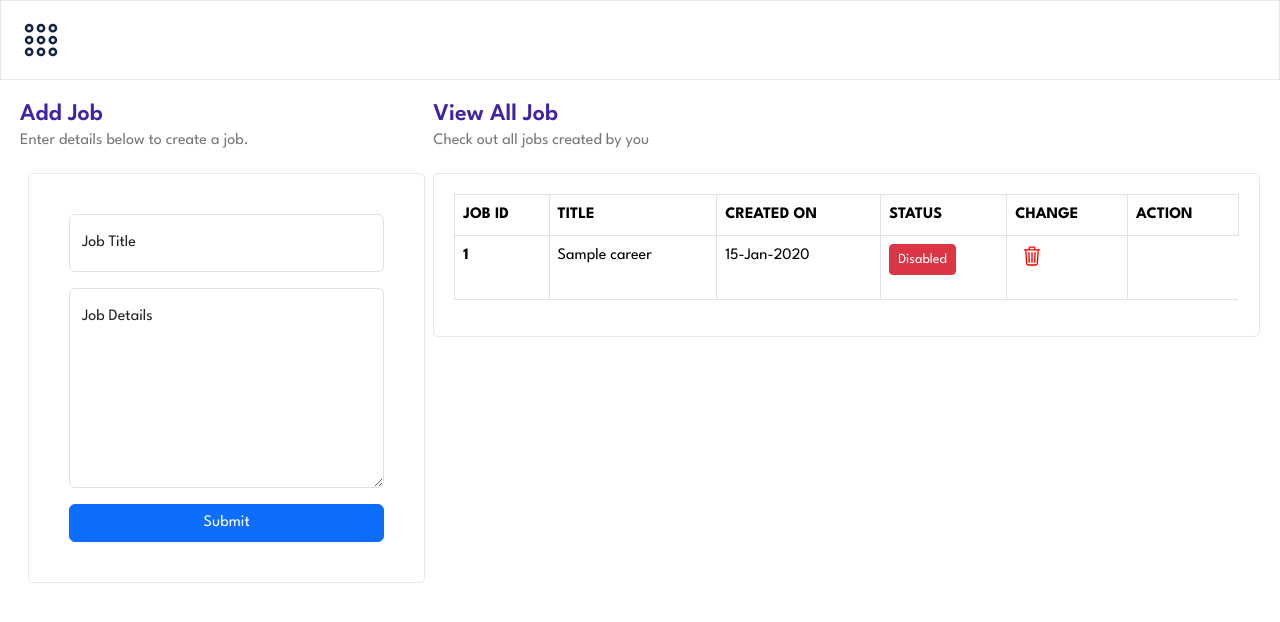
After one commit to Borapolyclinic/sewahospital, a PHP site: page /admin/career.php in a window 1280 px wide. The commit adds this page. Shown: the top 622 px of the page. Run offline with PHP 8.4, Linux system fonts and the light colour scheme; tables that the repository leaves empty or names only in its code hold one stand-in row (values such as "Sample post"); some web fonts are replaced.

Commit message:
modified:   admin/assets/styles.css new file:   admin/career.php new file:   admin/components/career-components/add-career.php new file:   admin/components/dashboard-components/dashboard-job.php modified:   admin/components/faq-components/add-faq.php modified:   admin/dashboard.php modified:   admin/includes/footer.php modified:   admin/navbar/side-nav.php modified:   assets/css/styles.css modified:   bora/assets/css/stylesheet.css modified:   bora/components/admissions/section-2.php new file:   components/contact/section-3.php modified:   components/home/section-6.php modified:   components/who-we-are/section-4.php modified:   contact.php modified:   includes/navbar.php

```diff
--- a/admin/assets/styles.css
+++ b/admin/assets/styles.css
@@ -200,6 +200,12 @@ input::-webkit-inner-spin-button {
   font-weight: 500;
   margin: 0 !important;
 }
+
+.dashboard-header h4 {
+  color: #4123a6 !important;
+  font-weight: 600;
+  margin: 0 !important;
+}
 .dashboard-header h5 {
   color: #4123a6 !important;
   font-weight: 500;
@@ -316,6 +322,38 @@ input::-webkit-inner-spin-button {
   padding: 20px;
 }
 
+/* ============= ADD CAREER ============= */
+.add-career-form {
+  border: 1px solid #e7e7e7e7;
+  padding: 40px;
+  border-radius: 5px;
+}
+.section-grid {
+  display: flex;
+  justify-content: flex-start;
+  align-items: flex-start;
+}
+.section-table {
+  border: 1px solid #e7e7e7;
+  border-radius: 5px;
+  padding: 20px;
+}
+.btn-row {
+  display: flex;
+}
+.del-btn {
+  font-size: 22px;
+  margin-right: 20px;
+  color: red;
+}
+.edit-btn {
+  font-size: 22px;
+  color: blue;
+}
+.no-btn {
+  background-color: #00000000;
+  border: 0;
+}
 /* ============= ADMIN FOOTER ============= */
 .admin-footer {
   position: absolute;
@@ -329,7 +367,7 @@ input::-webkit-inner-spin-button {
   padding: 10px;
   border-top: 1px solid #e7e7e7e7;
   background-color: #fff;
-  z-index: -999;
+  z-index: 999;
 }
 .admin-footer p {
   margin: 0;
--- /dev/null
+++ b/admin/career.php
@@ -0,0 +1,8 @@
+<?php
+$title = "Career | Sewa Hospital & Research Centre";
+include('includes/header.php') ?>
+<?php include('navbar/side-nav.php') ?>
+<div class="dashboard-container" id="main">
+    <?php include('components/career-components/add-career.php') ?>
+</div>
+<?php include('includes/footer.php') ?>
--- /dev/null
+++ b/admin/components/career-components/add-career.php
@@ -0,0 +1,149 @@
+<div class="section-grid">
+    <div class="col-md-4">
+        <div class="dashboard-header">
+            <h4>Add Job</h4>
+            <p>Enter details below to create a job.</p>
+        </div>
+        <?php
+        require('includes/db.php');
+        if (isset($_POST['submit'])) {
+            $career_title = mysqli_real_escape_string($connection, $_POST['career_title']);
+            $career_det = mysqli_real_escape_string($connection, $_POST['career_det']);
+            $career_status = "1";
+
+            $insert_query = "INSERT INTO `career`(
+            `career_title`,
+            `career_det`,
+            `career_status`
+        )
+        VALUES(
+            '$career_title',
+            '$career_det',
+            '$career_status'
+        )";
+
+            $insert_query_result = mysqli_query($connection, $insert_query);
+            if ($insert_query_result) { ?>
+        <div class="alert alert-success mt-3 mb-3" role="alert">
+            Job Listing added!
+        </div>
+
+        <?php
+            }
+        }
+        ?>
+
+        <form action="" method="POST" class="add-career-form m-2">
+            <div class="form-floating mb-3">
+                <input type="text" name="career_title" class="form-control" id="floatingInput"
+                    placeholder="name@example.com">
+                <label for="floatingInput">Job Title</label>
+            </div>
+            <div class="form-floating mb-3">
+                <textarea class="form-control" name="career_det" placeholder="Leave a comment here"
+                    id="floatingTextarea2" style="height: 200px"></textarea>
+                <label for="floatingTextarea2">Job Details</label>
+            </div>
+
+            <button type="submit" name="submit" class="btn btn-primary w-100">Submit</button>
+        </form>
+    </div>
+
+
+    <div class="col-md-8">
+        <div class="dashboard-header">
+            <h4>View All Job</h4>
+            <p>Check out all jobs created by you</p>
+        </div>
+
+        <div class="table-responsive section-table">
+            <table class="table table-bordered">
+                <thead>
+                    <tr>
+                        <th scope="col">JOB ID</th>
+                        <th scope="col">TITLE</th>
+                        <th scope="col">CREATED ON</th>
+                        <th scope="col">STATUS</th>
+                        <th scope="col">CHANGE</th>
+                        <th scope="col">ACTION</th>
+                    </tr>
+                </thead>
+                <tbody>
+                    <?php
+                    if (isset($_POST['disable'])) {
+                        $career_id = $_POST['career_id'];
+                        $update_disable = "UPDATE `career` SET `career_status` = '2' WHERE `career_id` = $career_id";
+                        $update_res_disable = mysqli_query($connection, $update_disable);
+                    }
+
+                    if (isset($_POST['enable'])) {
+                        $career_id = $_POST['career_id'];
+                        $update_enable = "UPDATE `career` SET `career_status` = '1' WHERE `career_id` = $career_id";
+                        $update_res_enable = mysqli_query($connection, $update_enable);
+                    }
+
+                    if (isset($_POST['del'])) {
+                        $career_id = $_POST['career_id'];
+                        $delete = "DELETE FROM `career` WHERE `career_id` = '$career_id'";
+                        $del_res = mysqli_query($connection, $delete);
+                    }
+
+                    if (isset($_POST['edit'])) {
+                        echo "Edit";
+                    }
+
+                    $query = "SELECT * FROM `career`";
+                    $res = mysqli_query($connection, $query);
+
+                    while ($row = mysqli_fetch_assoc($res)) {
+                        $career_id = $row['career_id'];
+                        $career_title = $row['career_title'];
+                        $career_added_date = $row['career_added_date'];
+                        $career_status = $row['career_status'];
+                    ?>
+                    <tr>
+                        <th scope="row"><?php echo $career_id ?></th>
+                        <td><?php echo $career_title ?></td>
+                        <td><?php echo date("d-M-Y", strtotime($career_added_date)) ?></td>
+                        <td><?php
+                                if ($career_status == "1") { ?>
+
+                            <p class="btn btn-sm btn-success">Active</p>
+                            <?php } else { ?>
+                            <p class="btn btn-sm btn-danger">Disabled</p>
+                            <?php } ?>
+                        </td>
+                        <?php
+                            if ($career_status == "1") { ?>
+
+                        <form action="" method="post">
+                            <input type="text" value="<?php echo $career_id ?>" name="career_id" hidden>
+                            <td><button type="submit" name="disable"
+                                    class="btn btn-sm btn-outline-warning">Disable</button></td>
+                        </form>
+
+                        <?php }
+                            if ($career_status == "2") { ?>
+                        <form action="" method="POST">
+                            <input type="text" value="<?php echo $career_id ?>" name="career_id" hidden>
+                            <td><button type="submit" name="enable"
+                                    class="btn btn-sm btn-outline-success">Activate</button></td>
+                        </form>
+                        <?php } ?>
+
+                        <td>
+                            <form action="" method="POST">
+                                <input type="text" value="<?php echo $career_id ?>" name="career_id" hidden>
+
+                                <button type="submit" name="del" class="no-btn">
+                                    <ion-icon class="del-btn" name="trash-outline"></ion-icon>
+                                </button>
+                            </form>
+                        </td>
+                    </tr>
+                    <?php } ?>
+                </tbody>
+            </table>
+        </div>
+    </div>
+</div>
--- a/admin/dashboard.php
+++ b/admin/dashboard.php
@@ -6,5 +6,6 @@ include('includes/header.php') ?>
     <?php include('components/dashboard-components/dashboard-header.php') ?>
     <?php include('components/dashboard-components/dashboard-notice.php') ?>
     <?php include('components/dashboard-components/dashboard-contact.php') ?>
+    <?php include('components/dashboard-components/dashboard-job.php') ?>
 </div>
 <?php include('includes/footer.php') ?>
--- a/admin/includes/footer.php
+++ b/admin/includes/footer.php
@@ -1,12 +1,13 @@
-<div class="admin-footer">
+<!-- <div class="admin-footer">
     <p>&#169; All Rights Reserved by Sewa Hospital & Research Center | Designed & Developed by <a href="https://onlynus.com" target="_blank">Onlyn</a></p>
-</div>
+</div> -->
 
 <!-- =============== CUSTOM JS =============== -->
 <script src="assets/custom.js"></script>
 
 <!-- =============== BOOTSTRAP =============== -->
-<script src="https://cdn.jsdelivr.net/npm/bootstrap@5.3.0-alpha1/dist/js/bootstrap.bundle.min.js" integrity="sha384-w76AqPfDkMBDXo30jS1Sgez6pr3x5MlQ1ZAGC+nuZB+EYdgRZgiwxhTBTkF7CXvN" crossorigin="anonymous">
+<script src="https://cdn.jsdelivr.net/npm/bootstrap@5.3.0-alpha1/dist/js/bootstrap.bundle.min.js"
+    integrity="sha384-w76AqPfDkMBDXo30jS1Sgez6pr3x5MlQ1ZAGC+nuZB+EYdgRZgiwxhTBTkF7CXvN" crossorigin="anonymous">
 </script>
 
 <!-- =============== IONICONS =============== -->
--- a/admin/navbar/side-nav.php
+++ b/admin/navbar/side-nav.php
@@ -27,6 +27,10 @@
             <a href="FAQ.php">Add FAQ's</a>
         </li>
         <li class="sidenav-link">
+            <ion-icon name="chatbubbles-outline"></ion-icon>
+            <a href="career.php">Career</a>
+        </li>
+        <li class="sidenav-link">
             <ion-icon name="log-out-outline"></ion-icon>
             <a href="login/logout.php">Logout</a>
         </li>
--- a/bora/assets/css/stylesheet.css
+++ b/bora/assets/css/stylesheet.css
@@ -608,6 +608,12 @@
   transition: 0.3s all ease-in-out;
 }
 
+/* =========== ADMISSION SECTION 2 =========== */
+.admission-section-2 {
+  margin-top: 100px;
+  margin-bottom: 100px;
+}
+
 /* =========== FOOTER =========== */
 .footer {
   background-color: #182545;
--- a/components/home/section-6.php
+++ b/components/home/section-6.php
@@ -1,10 +1,10 @@
-<script>
+<!-- <script>
 function openNotice() {
     $(document).ready(function() {
         $("#noticeModal").modal("show");
     });
 }
-</script>
+</script> -->
 
 <?php
 include('admin/includes/db.php');
--- a/components/who-we-are/section-4.php
+++ b/components/who-we-are/section-4.php
@@ -1,3 +1,7 @@
+<div>
+
+</div>
+
 <div class="mt-5" id="our-management">
     <div class="home-section-5-grid">
         <div class="col-md-6 home-section-5-img">
--- a/contact.php
+++ b/contact.php
@@ -4,4 +4,5 @@ include('includes/header.php') ?>
 <?php include('includes/navbar.php') ?>
 <?php include('components/contact/section-1.php') ?>
 <?php include('components/contact/section-2.php') ?>
+<?php include('components/contact/section-3.php') ?>
 <?php include('includes/footer.php') ?>
```
Also changed, not shown: admin/components/dashboard-components/dashboard-job.php (added, +53 -0 lines), admin/components/faq-components/add-faq.php (+6 -13 lines), assets/css/styles.css (+30 -0 lines), bora/components/admissions/section-2.php (+11 -1 lines), components/contact/section-3.php (added, +134 -0 lines), includes/navbar.php (+9 -3 lines).
